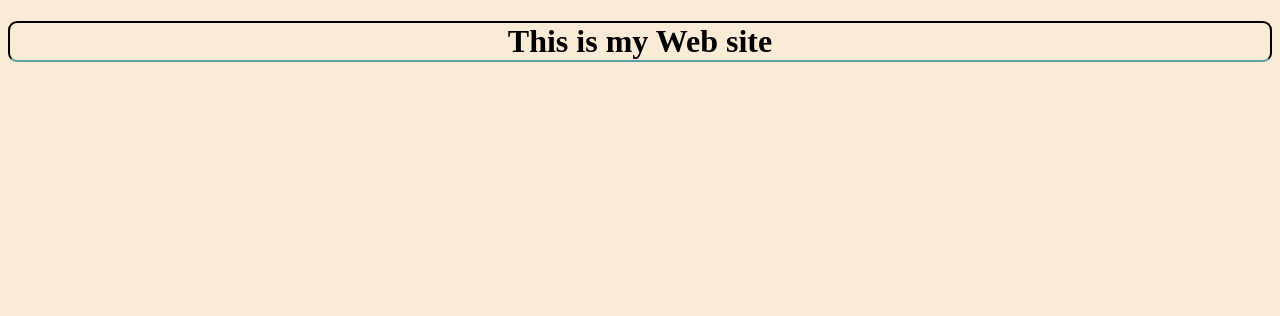
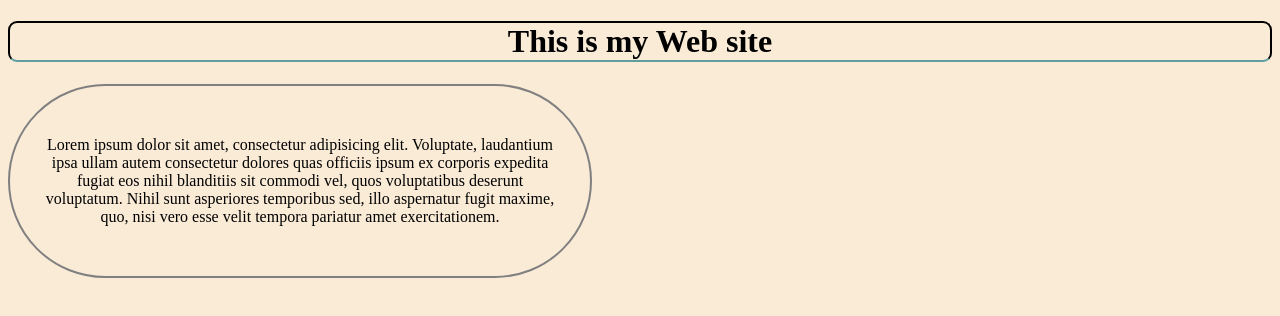
Before and after one commit to farddinkhan730/Full-stack-Codes, a plain HTML site: page index.html in a window 1280 px wide. Drawn offline with Linux system fonts and the light colour scheme.

Commit message:
this is live changes commit

```diff
--- a/css/index.css
+++ b/css/index.css
@@ -1,5 +1,6 @@
 body{
     background-color: antiquewhite;
+    text-align: center;
 }
 h1{
     border: 2px solid black;
@@ -7,3 +8,14 @@ h1{
     text-align: center;
     border-bottom-color: cadetblue;
 }
+div{
+    border: 2px solid grey;
+    width: 512px;
+    border-radius: 120vw;
+    padding: 34px;
+    text-align: center;
+}
+p{
+    text-decoration: rebeccapurple;
+    text-align: center;
+}
--- a/index.html
+++ b/index.html
@@ -6,8 +6,24 @@
     <meta name="viewport" content="width=device-width, initial-scale=1.0">
     <title>Document</title>
     <link rel="stylesheet" href="./css/index.css">
+    <script src="./js/myscript.js"></script>
 </head>
 <body>
     <h1>This is my Web site</h1>
+    <div>
+        <p>Lorem ipsum dolor sit amet,
+            consectetur adipisicing elit.
+            Voluptate, laudantium ipsa ullam
+            autem consectetur dolores quas
+             officiis ipsum ex corporis expedita
+              fugiat eos nihil blanditiis sit
+               commodi vel, quos voluptatibus
+               deserunt voluptatum. Nihil sunt
+            asperiores temporibus sed, illo
+                aspernatur fugit maxime, quo,
+                 nisi vero esse velit tempora
+                pariatur amet exercitationem.</p>
+
+    </div>
 </body>
 </html>
--- /dev/null
+++ b/js/myscript.js
@@ -0,0 +1 @@
+alert("Welcome Live website")
```
